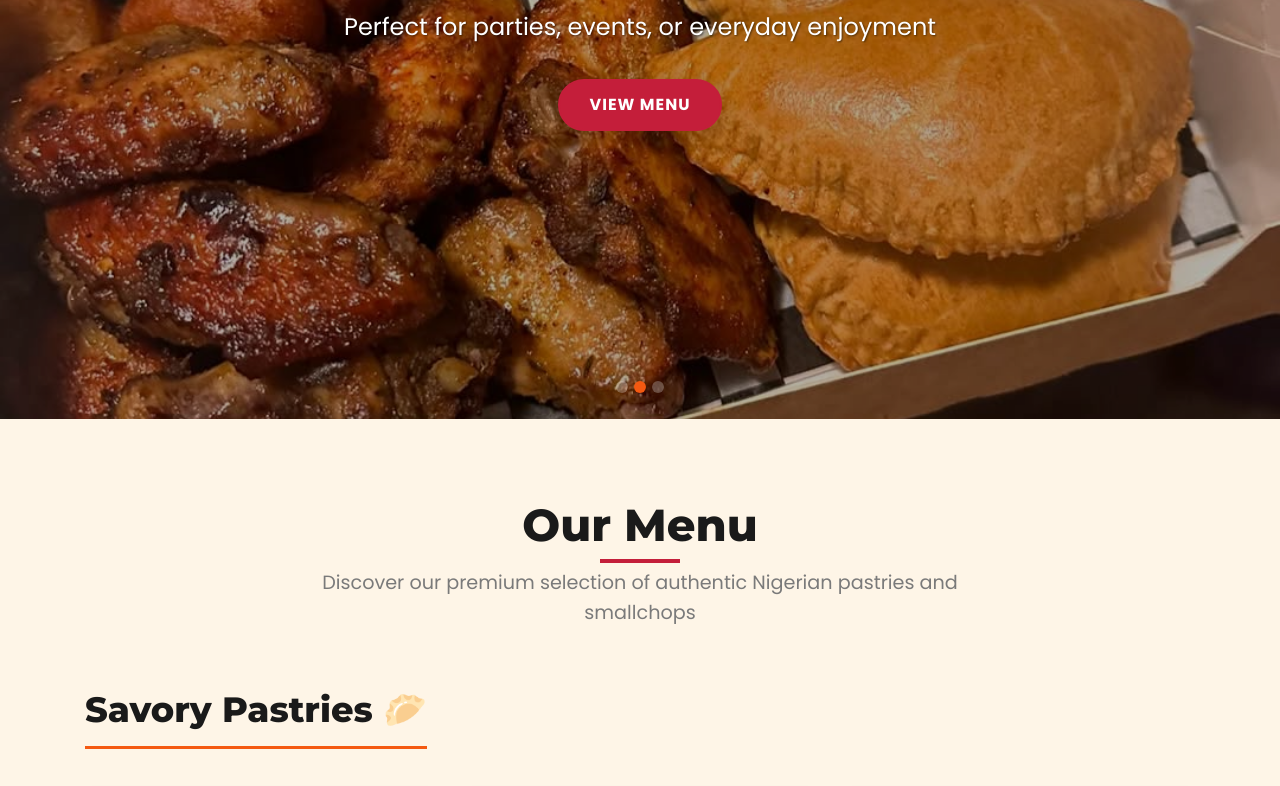
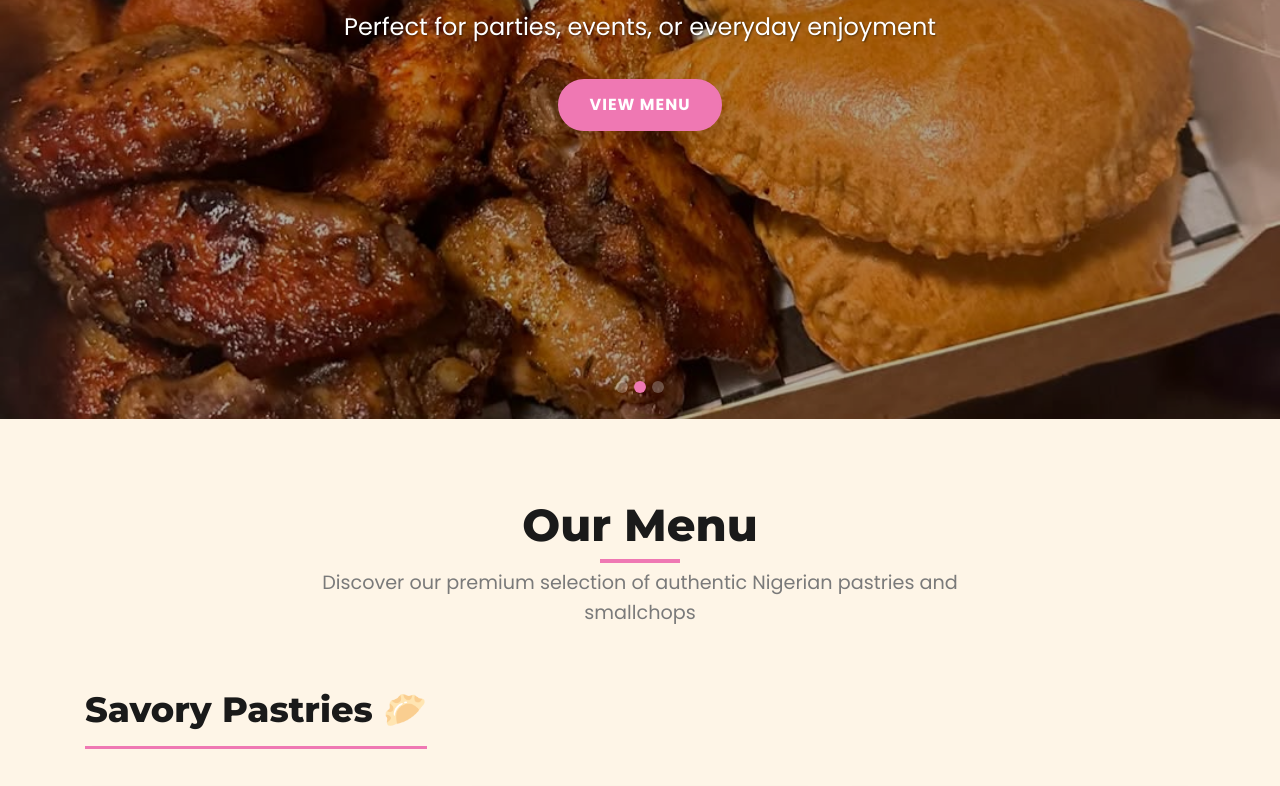
Before and after one commit to Gigx267/C-Pastries, a plain HTML site: page index.html in a window 1280 px wide. Shown: the part 481-1267 px from the top of the page. Drawn offline with nearby package versions, Linux system fonts and the light colour scheme; grey boxes are pictures that could not be loaded; a script that the page names is missing.

Commit message:
Update index.html

```diff
--- a/index.html
+++ b/index.html
@@ -5,8 +5,8 @@
     <meta charset="utf-8">
     <title>Menu - C Pastries: Authentic African Luxury</title>
     <meta content="width=device-width, initial-scale=1.0" name="viewport">
-    <meta content="Explore our premium selection of authentic Nigerian pastries and smallchops. Meat pies, puff puff, samosas, and more." name="description">
-    <meta name="keywords" content="Nigerian pastries menu, African smallchops, Toronto bakery menu, Nigerian snacks prices">
+    <meta content="Explore our premium selection of authentic  pastries and smallchops. Meat pies, puff puff, samosas, and more." name="description">
+    <meta name="keywords" content=" pastries menu,  smallchops, Toronto bakery menu, ">
 
     <link href="logo.jpg" rel="icon">
 
@@ -24,8 +24,8 @@
     <style>
         /* ===== CSS VARIABLES - Vibrant, Authentic African Palette ===== */
         :root {
-            --primary-gold: #f45911;
-            --primary-red: #c41e3a;
+            --primary-gold: #EF78B3;
+            --primary-red: #EF78B3;
             --primary-dark: #1a1a1a;
             --accent-gold: #f1c40f;
             --light-cream: #fef5e7;
```
